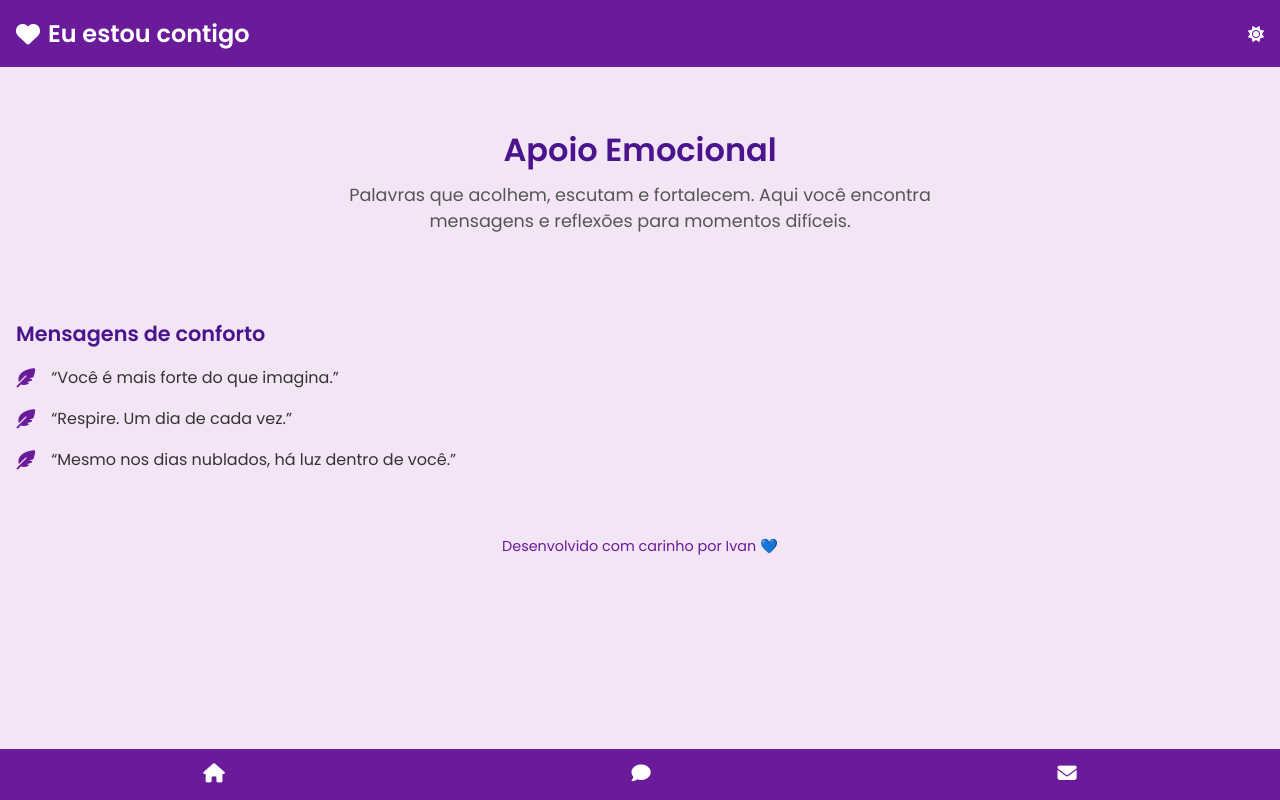
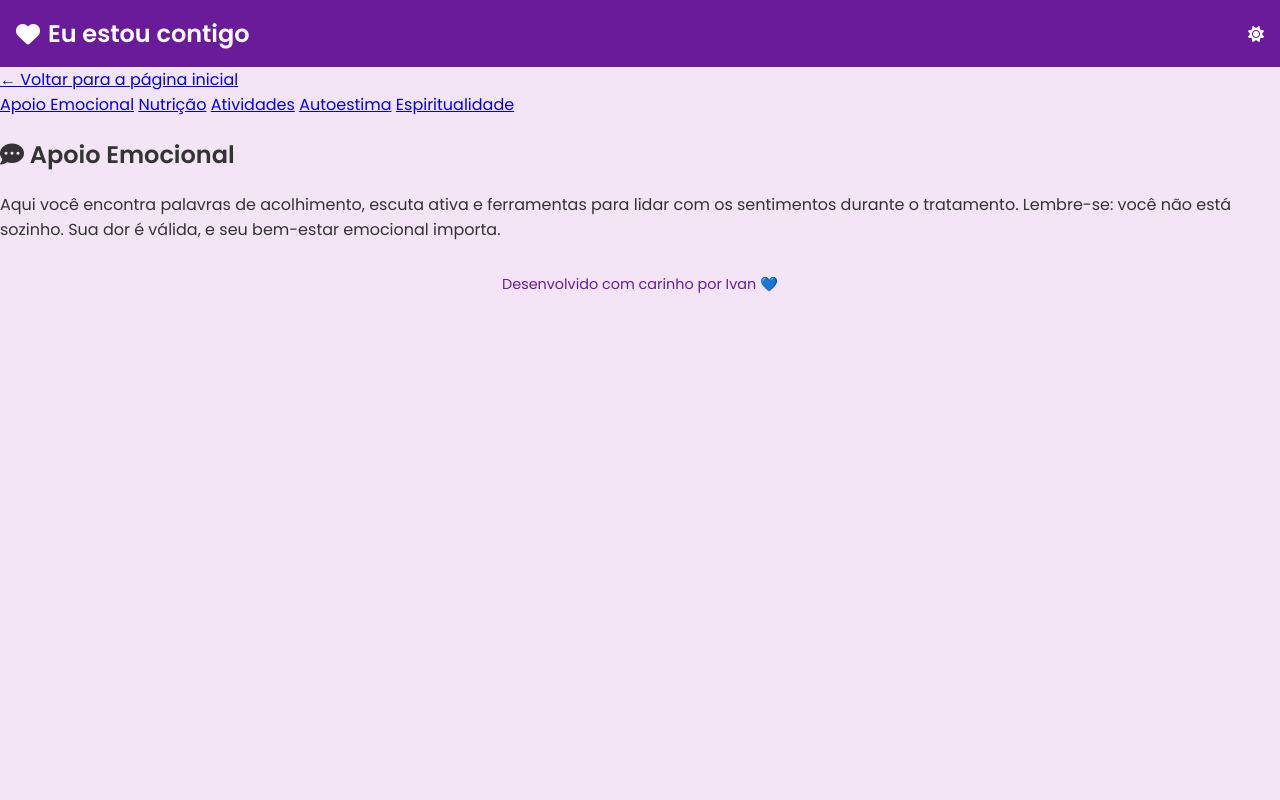
Before and after one commit to ivanliberato2025/Eu-estou-contigo-, a plain HTML site: page apoio.html in a window 1280 px wide. Drawn offline with Linux system fonts and the light colour scheme.

Commit message:
Update apoio.html

```diff
--- a/apoio.html
+++ b/apoio.html
@@ -18,27 +18,27 @@
     <i class="fas fa-sun"></i>
   </header>
 
-  <section class="hero">
-    <h2>Apoio Emocional</h2>
-    <p>Palavras que acolhem, escutam e fortalecem. Aqui você encontra mensagens e reflexões para momentos difíceis.</p>
-  </section>
+  <a href="index.html" class="voltar">← Voltar para a página inicial</a>
 
-  <section class="sections">
-    <h3>Mensagens de conforto</h3>
-    <div class="section-item"><i class="fas fa-feather-alt"></i> “Você é mais forte do que imagina.”</div>
-    <div class="section-item"><i class="fas fa-feather-alt"></i> “Respire. Um dia de cada vez.”</div>
-    <div class="section-item"><i class="fas fa-feather-alt"></i> “Mesmo nos dias nublados, há luz dentro de você.”</div>
+  <nav class="menu-secoes">
+    <a href="apoio.html">Apoio Emocional</a>
+    <a href="nutricao.html">Nutrição</a>
+    <a href="atividade.html">Atividades</a>
+    <a href="autoestima.html">Autoestima</a>
+    <a href="espiritualidade.html">Espiritualidade</a>
+  </nav>
+
+  <section class="conteudo">
+    <h2><i class="fas fa-comment-dots"></i> Apoio Emocional</h2>
+    <p>
+      Aqui você encontra palavras de acolhimento, escuta ativa e ferramentas para lidar com os sentimentos durante o tratamento.
+      Lembre-se: você não está sozinho. Sua dor é válida, e seu bem-estar emocional importa.
+    </p>
   </section>
 
   <footer>
     Desenvolvido com carinho por Ivan 💙
   </footer>
 
-  <div class="bottom-nav">
-    <a href="index.html"><i class="fas fa-home"></i></a>
-    <a href="#"><i class="fas fa-comment"></i></a>
-    <a href="#"><i class="fas fa-envelope"></i></a>
-  </div>
-
 </body>
 </html>
```
